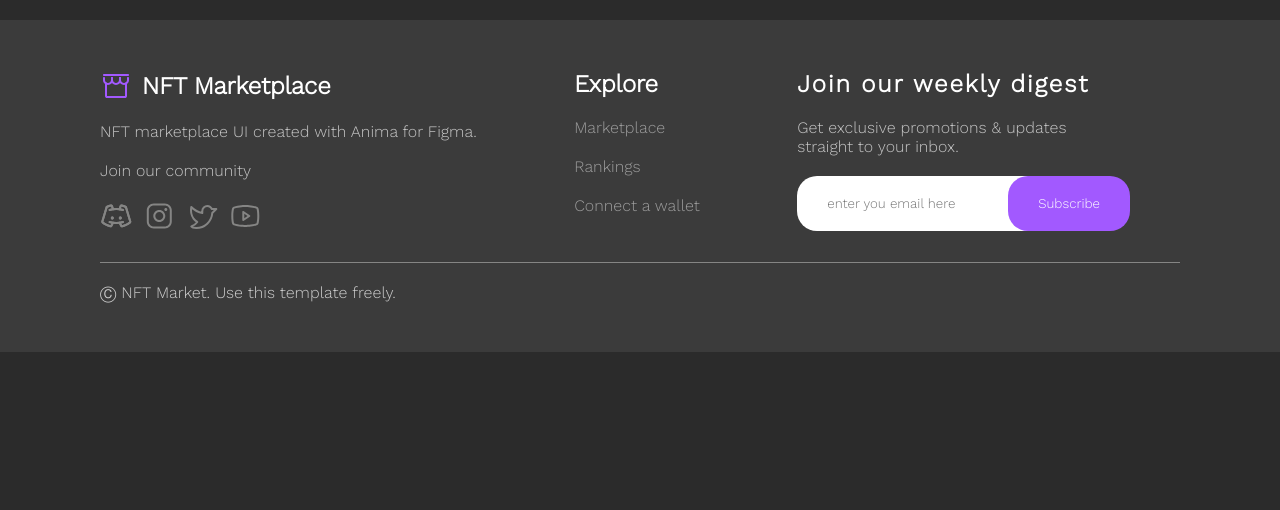
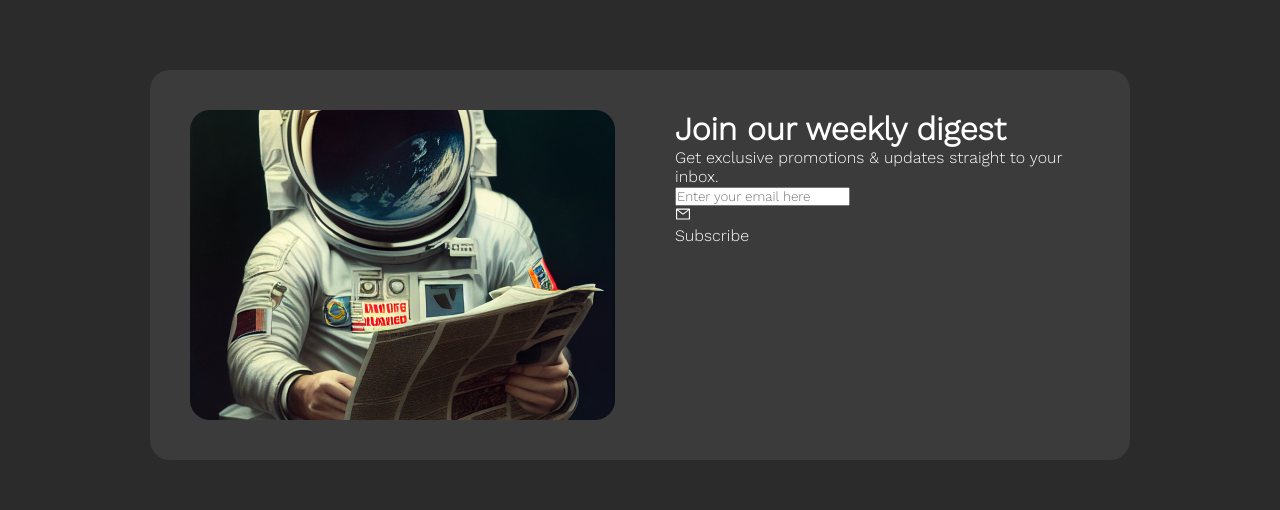
Before and after one commit to Shakhmurad7/gameStore, a React (Vite) app: page / in a window 1280 px wide. Shown: the part 2988-3498 px from the top of the page. Before the commit the page ends 3340 px from the top, so only its background shows below. Built offline with nearby package versions, Linux system fonts and the light colour scheme; no server answers.

Commit message:
add messaje container iin homer page

```diff
--- a/src/layout/Carthome3.tsx
+++ b/src/layout/Carthome3.tsx
@@ -11,13 +11,13 @@ function Carthome3() {
         })
     } , [])
   return (
-    <div className="">
+    <div className={style['cart-container-big-3']}>
         {
             data.map(({id , img , text , item})=>(
                 <div key={id} className={style['cart-container-3']}>
                     <img src={`./img/${img}.png`} />
-                    <h3>{text}</h3>
                     <h2>{item}</h2>
+                    <p>{text}</p>
                 </div>
             ))
         }
--- a/src/layout/date.tsx
+++ b/src/layout/date.tsx
@@ -3,7 +3,7 @@ import { IoMdEye } from 'react-icons/io';
 import style from '../pages/Home/index.module.css';
 
 function Data() {
-  const [startDate] = useState(new Date("2023-10-30"));
+  const [startDate] = useState(new Date("2023-12-30"));
   const [days, setDays] = useState(0);
   const [hours, setHours] = useState(0);
   const [minutes, setMinutes] = useState(0);
--- a/src/pages/Home/home.tsx
+++ b/src/pages/Home/home.tsx
@@ -7,6 +7,7 @@ import {BsRocketTakeoffFill} from "react-icons/bs";
 import {IoMdEye} from "react-icons/io";
 import Data from "../../layout/date";
 import Carthome3 from "../../layout/Carthome3";
+import {AiOutlineMail} from "react-icons/ai";
 function Home() {
   return (
     <PageContainer>
@@ -145,6 +146,21 @@ function Home() {
   <Carthome3/>
 </div>
 
+<div className={style['container-messaje']}>
+    <img src={'./img/Photo (1).png'} />
+    <div className={style['container-messaje-block']}>
+      <h1>Join our weekly digest</h1>
+      <p>Get exclusive promotions & updates straight to your inbox.</p>
+      <div className={style['messaje-row']}>
+        <input type="text" placeholder="Enter your email here" />
+        <div className={style['messaje-icon']}>
+          <AiOutlineMail/>
+          <p>Subscribe</p>
+        </div>
+      </div>
+    </div>
+</div>
+
     </PageContainer>
   )
 }
--- a/src/pages/Home/index.module.css
+++ b/src/pages/Home/index.module.css
@@ -410,3 +410,37 @@
 .cart-big-container-3{
     padding: 40px 150px;
 }
+.cart-container-big-3{
+    display: flex;
+    justify-content: space-between;
+    width: 100%;
+    max-width: 1900px;
+    gap: 30px;
+}
+.cart-container-3 img{
+    max-width: 250px;
+    width: 100%;
+}
+.cart-container-3{
+    color: white;
+    align-items: center;
+    display: flex;
+    flex-direction: column;
+    gap: 10px;
+    border-radius: 20px;
+    text-align: center;
+    padding: 40px;
+    background-color:#3B3B3B;
+}
+
+
+/* ----messaje----- */
+.container-messaje{
+    margin: 50px 150px;
+    color: white;
+    background-color: #3B3B3B;
+    display: flex;
+    gap: 60px;
+    border-radius: 20px;
+    padding: 40px;
+}
```
Also changed, not shown: src/layout/CartBlock.tsx (+0 -50 lines).
